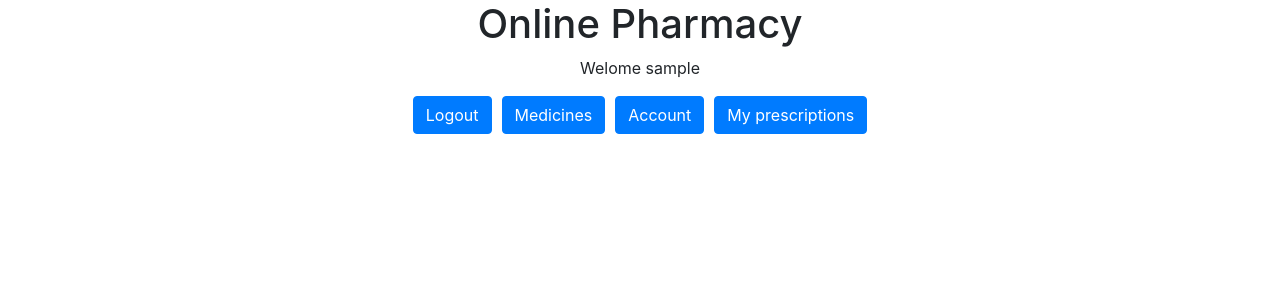
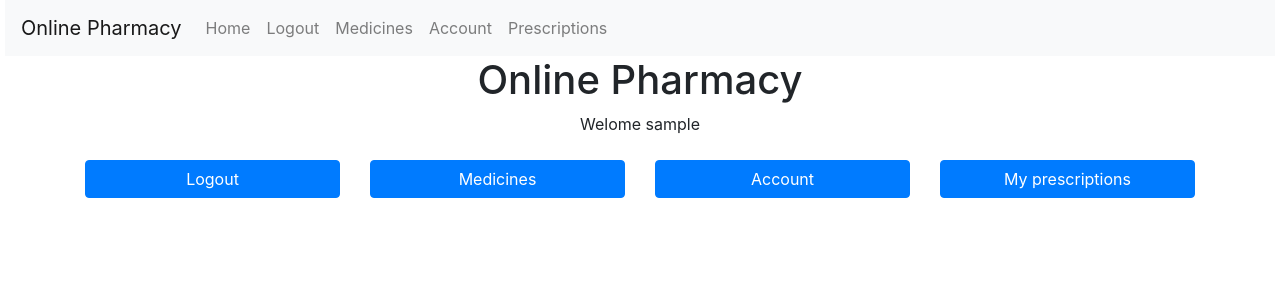
Before and after one commit to ProffD-17/Online-pharmacy, a Flask app: page / in a window 1280 px wide. Shown: the top 300 px of the page. Run offline with Flask 3, Linux system fonts and the light colour scheme; the visitor is signed in with stand-in values (Sample User, id 1); tables that the repository leaves empty hold one stand-in row (values such as "Sample post"); some libraries are stand-ins or nearby versions.

Commit message:
added navbar and coming soon page

```diff
--- a/app.py
+++ b/app.py
@@ -105,14 +105,14 @@ def login():
         session['user_id'] = user_info['user_id']
         return redirect('/')
     # got here by link
-    return render_template('login.html')
+    return render_template('login.html', logged_out=True)
 
 
 # logout user and clear session
 @app.route('/logout')
 def logout():
     session.clear()
-    return render_template('logout.html')
+    return render_template('logout.html', logged_out=True)
 
 
 # register new users in the db
@@ -120,7 +120,7 @@ def logout():
 def register():
     # return form if got here by link
     if request.method == 'GET':
-        return render_template('register.html')
+        return render_template('register.html', logged_out=True)
 
     # get info from the form
     username = request.form.get('username')
@@ -131,15 +131,15 @@ def register():
 
     # check all info is there
     if (not username) or (not email) or (not password_text) or (not firstname) or (not lastname):
-        return render_template('error.html', message='Not enough information provided.')
+        return render_template('error.html', message='Not enough information provided.', logged_out=True)
 
     # check email and username are unique
     identical_email = db.execute('SELECT * FROM users WHERE email = ?', email)
     if identical_email:
-        return render_template('error.html', message='Email already in use.')
+        return render_template('error.html', message='Email already in use.', logged_out=True)
     identical_username = db.execute('SELECT * FROM users WHERE username = ?', username)
     if identical_username:
-        return render_template('error.html', message='Username already in use.')
+        return render_template('error.html', message='Username already in use.', logged_out=True)
 
     # hash password
     password_hash = bcrypt.hashpw(password=password_text.encode("utf-8"), salt=bcrypt.gensalt())
@@ -151,7 +151,7 @@ def register():
         user_id = extract_data_single(db.execute('SELECT user_id FROM users WHERE email = ?', email), 'user_id')
         session['user_id'] = user_id
         return render_template('home.html', username=username)
-    return render_template('error.html', message='Error inserting user into database.')
+    return render_template('error.html', message='Error inserting user into database.', logged_out=True)
 
 
 # DISPLAY MEDICINE INFORMATION
@@ -416,3 +416,9 @@ def order_prescription():
     if success:
         return redirect('/')
     return render_template('error.html', message='Failed to order prescription.')
+
+
+# stuff to do next week
+@app.route('/manage_orders')
+def manage_orders():
+    return render_template('comming_soon.html')
--- /dev/null
+++ b/templates/comming_soon.html
@@ -0,0 +1,5 @@
+{% extends 'layout.html' %}
+{% block body %}
+    <h1>This feature will be added next week.</h1>
+    <p>Sorry for the inconvinence.</p>
+{% endblock %}
--- a/templates/home.html
+++ b/templates/home.html
@@ -4,14 +4,32 @@
     <h1 class="text-center">Online Pharmacy</h1>
     <p class="text-center">Welome {{ username }}</p>
 
-    <div class="flex-center">
-        <a class="btn btn-primary" href="/logout">Logout</a>
-        <a class="btn btn-primary" href="/medicines">Medicines</a>
-        <a class="btn btn-primary" href="/account">Account</a>
-        {% if role == 'doctor' %}
-        <a class="btn btn-primary" href="/make_prescription">Prescribe medicine</a>
-        {% endif %}
-        <a class="btn btn-primary" href="/my_prescriptions">My prescriptions</a>
+    <div class="container">
+        <div class="row g-2">
+            <div class="col mt-2">
+                <a class="btn btn-primary w-100 h-100" href="/logout">Logout</a>
+            </div>
+            <div class="col mt-2">
+                <a class="btn btn-primary w-100 h-100" href="/medicines">Medicines</a>
+            </div>
+            <div class="col mt-2">
+                <a class="btn btn-primary w-100 h-100" href="/account">Account</a>
+            </div>
+            {% if role == 'doctor' %}
+            <div class="col mt-2">
+                <a class="btn btn-primary w-100 h-100" href="/make_prescription">Prescribe medicine</a>
+            </div>
+            {% endif %}
+            <div class="col mt-2">
+                <a class="btn btn-primary w-100 h-100" href="/my_prescriptions">My prescriptions</a>
+            </div>
+            {% if role == 'doctor' or role == 'pharmacist' %}
+            <div class="col mt-2">
+                <a class="btn btn-primary w-100 h-100" href="/manage_orders">Manage orders</a>
+            </div>
+            {% endif %}
+        </div>
+
     </div>
 
 
--- a/templates/layout.html
+++ b/templates/layout.html
@@ -13,6 +13,34 @@
         <link rel="stylesheet" href="static\styles.css">
     </head>
     <body>
+        {% if not logged_out %}
+            <nav class="navbar navbar-expand-lg navbar-light bg-light">
+                <a class="navbar-brand" href="#">Online Pharmacy</a>
+                <button class="navbar-toggler" type="button" data-toggle="collapse" data-target="#navbarSupportedContent" aria-controls="navbarSupportedContent" aria-expanded="false" aria-label="Toggle navigation">
+                    <span class="navbar-toggler-icon"></span>
+                </button>
+
+                <div class="collapse navbar-collapse" id="navbarSupportedContent">
+                    <ul class="navbar-nav mr-auto">
+                        <li class="nav-item">
+                            <a class="nav-link" href="/">Home</a>
+                        </li>
+                        <li class="nav-item">
+                            <a class="nav-link" href="/logout">Logout</a>
+                        </li>
+                        <li class="nav-item">
+                            <a class="nav-link" href="/medicine">Medicines</a>
+                        </li>
+                        <li class="nav-item">
+                            <a class="nav-link" href="/account">Account</a>
+                        </li>
+                        <li class="nav-item">
+                            <a class="nav-link" href="/my_prescriptions">Prescriptions</a>
+                        </li>
+                    </ul>
+                </div>
+            </nav>
+        {% endif %}
         {% block body %}
 
         {% endblock %}
```
Also changed, not shown: README.md, 2 other files.
